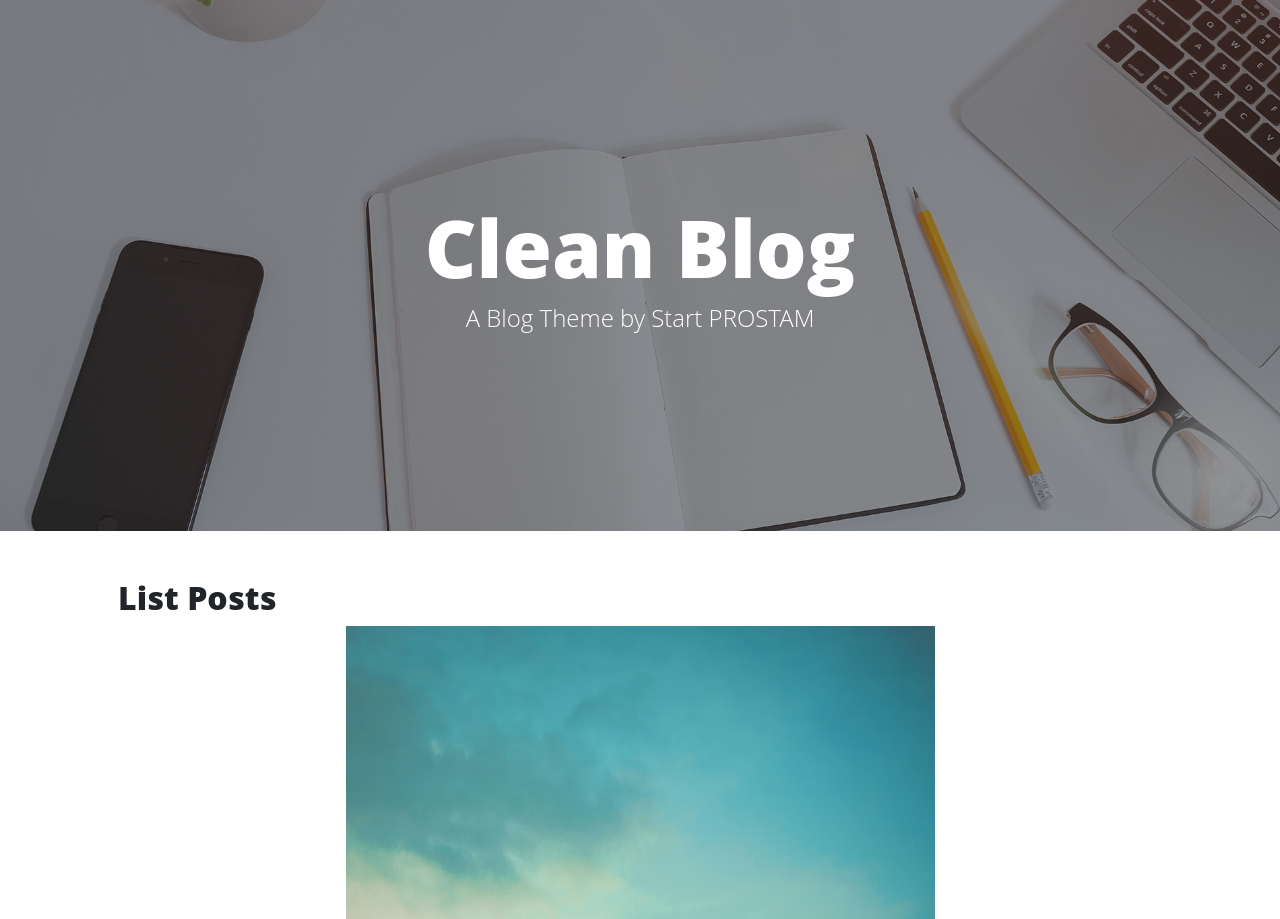
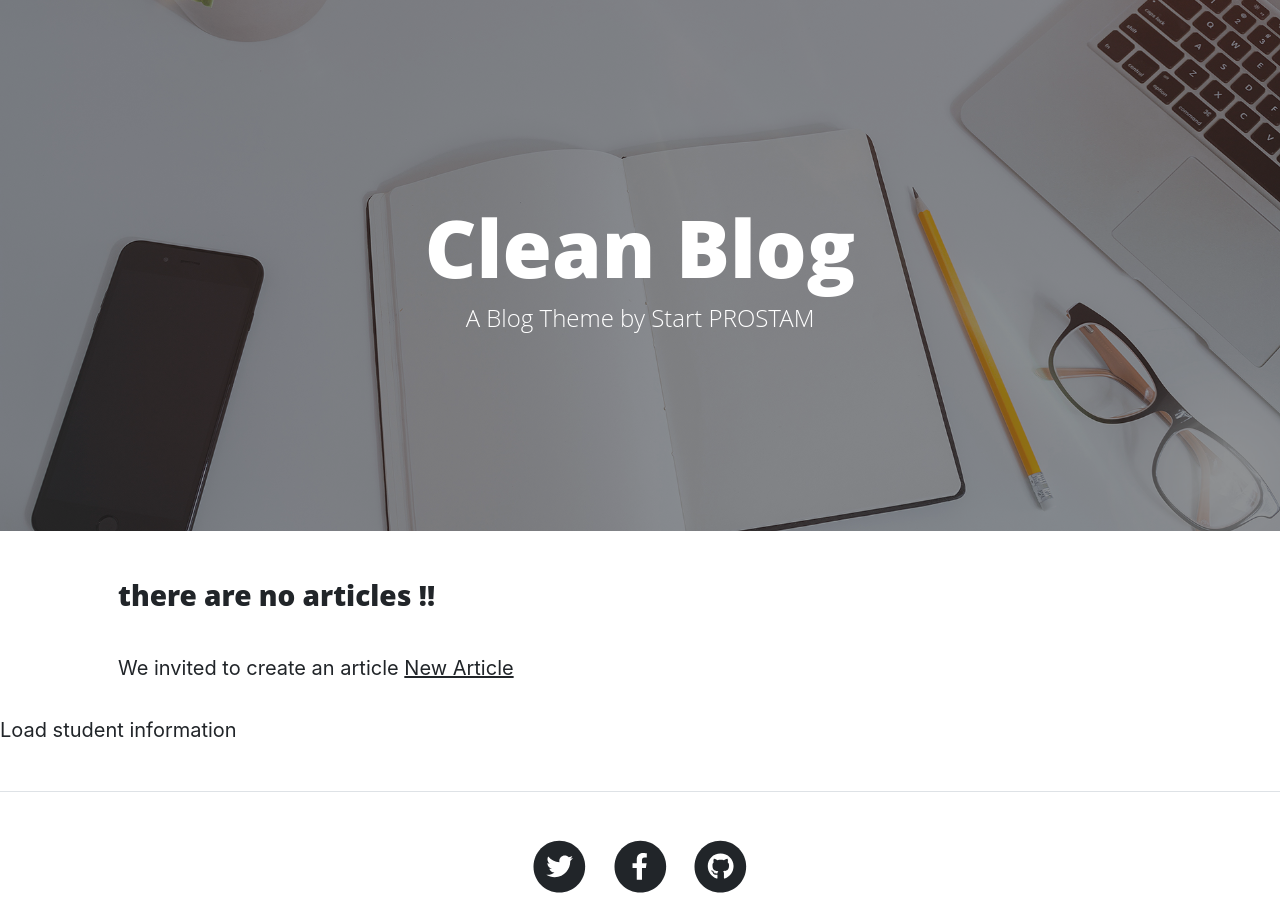
Before and after one commit to Ya27cine/Blog_full, a Symfony app: template templates/blog/index.html.twig in a window 1280 px wide. Shown: the part 63-982 px from the top of the page. Run offline with Twig, Linux system fonts and the light colour scheme; the template is opened without the code that fills it: most values are stand-ins (such as "Sample title", 1, 10 or a date in 2020); some libraries are stand-ins or nearby versions.

Commit message:
config access control  create post

```diff
--- a/templates/blog/index.html.twig
+++ b/templates/blog/index.html.twig
@@ -22,6 +22,9 @@
           <!-- Main Content-->
         <div class="container px-4 px-lg-5">
             <div class="row gx-4 gx-lg-5 justify-content-center">
+
+
+            {% if posts is null %}
                     <h2> List Posts </h2>
                         <div class="col-md-10 col-lg-8 col-xl-7">
                                 {% for post in posts %}
@@ -48,6 +51,16 @@
 
                             <div class="d-flex justify-content-end mb-4"><a class="btn btn-primary text-uppercase" href="#!">Older Posts →</a></div>
                         </div>
+            {% else %}
+                 <h3> there are no articles !!</h3>
+                 <div>
+                    <p>
+                      We invited to create an article
+                        <a href="{{ path('blog-create')}}"> New Article </a>
+                    </p>
+                 </div>
+
+            {% endif %}
             </div>
         </div>
 
```
Also changed, not shown: 1 other file. Lines whose indentation alone changed are shown as unchanged.
